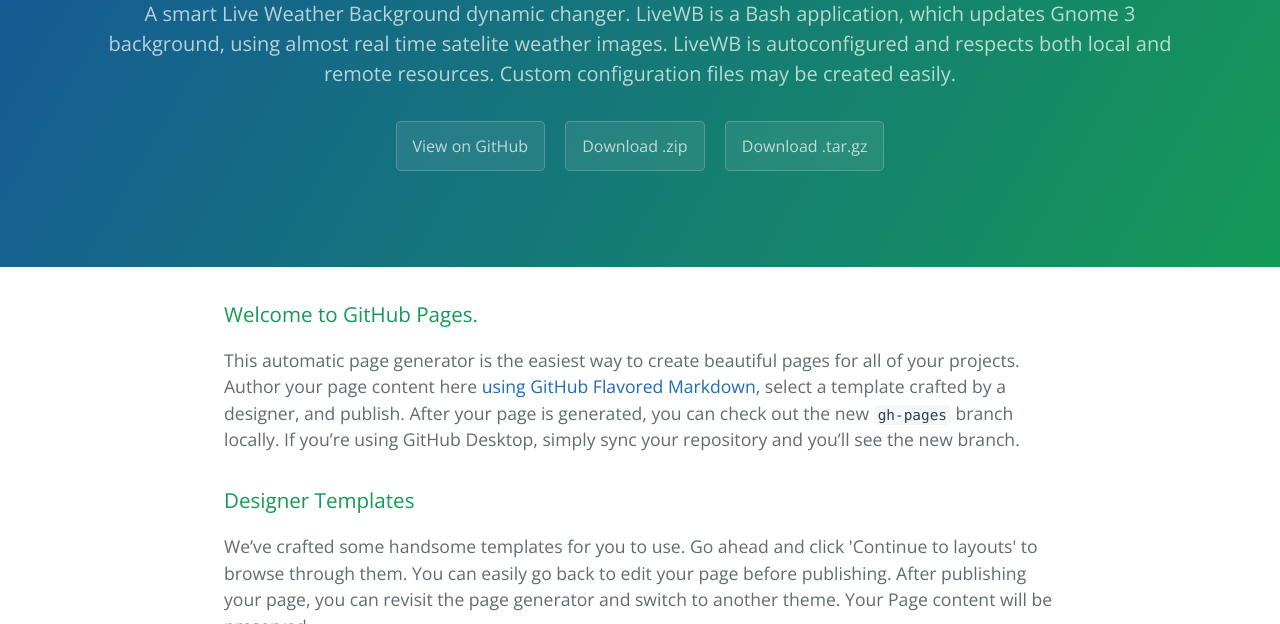
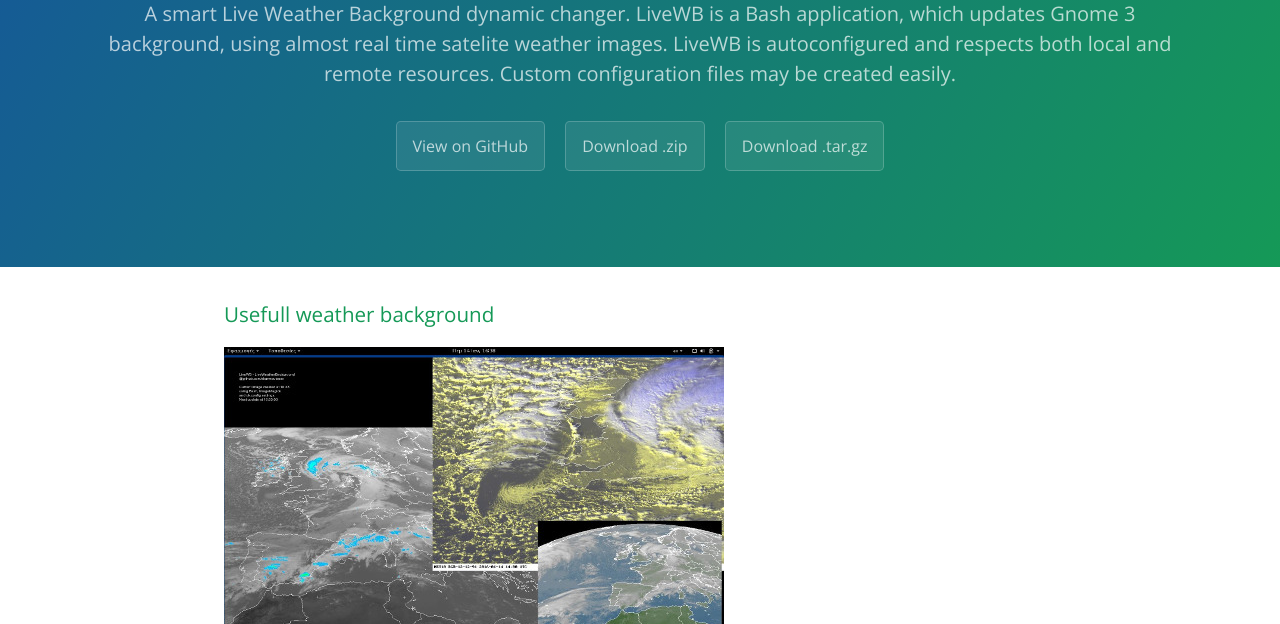
Before and after one commit to skarmoutsosv/LiveWB, a plain HTML site: page index.html in a window 1280 px wide. Shown: the part 176-800 px from the top of the page. Drawn offline with nearby package versions, Linux system fonts and the light colour scheme.

Commit message:
Added small image files

```diff
--- a/index.html
+++ b/index.html
@@ -20,9 +20,9 @@
 
     <section class="main-content">
       <h3>
-<a id="welcome-to-github-pages" class="anchor" href="#welcome-to-github-pages" aria-hidden="true"><span class="octicon octicon-link"></span></a>Welcome to GitHub Pages.</h3>
+<a id="welcome-to-github-pages" class="anchor" href="#welcome-to-github-pages" aria-hidden="true"><span class="octicon octicon-link"></span></a>Usefull weather background</h3>
 
-<p>This automatic page generator is the easiest way to create beautiful pages for all of your projects. Author your page content here <a href="https://guides.github.com/features/mastering-markdown/">using GitHub Flavored Markdown</a>, select a template crafted by a designer, and publish. After your page is generated, you can check out the new <code>gh-pages</code> branch locally. If you’re using GitHub Desktop, simply sync your repository and you’ll see the new branch.</p>
+<p><a href="LIveWB uk gnome.jpg"><img src="preview/LIveWB uk gnome small.jpg"></a>If you like your gnome desktop background to be usefull, checkout this image.  Author your page content here <a href="https://guides.github.com/features/mastering-markdown/">using GitHub Flavored Markdown</a>, select a template crafted by a designer, and publish. After your page is generated, you can check out the new <code>gh-pages</code> branch locally. If you’re using GitHub Desktop, simply sync your repository and you’ll see the new branch.</p>
 
 <h3>
 <a id="designer-templates" class="anchor" href="#designer-templates" aria-hidden="true"><span class="octicon octicon-link"></span></a>Designer Templates</h3>
```
Also changed, not shown: preview/LiveWB europe gnome small.jpg (added), preview/LiveWB europe gnome.jpg (renamed from preview/LiveWB europe screenshot.jpg), preview/LiveWB fr gnome small.jpg (added), preview/LiveWB fr gnome.jpg (renamed from preview/LiveWB fr screenshot.jpg), preview/LiveWB gr gnome small.jpg (added), preview/LiveWB gr gnome.jpg (renamed from preview/LiveWB gr screenshot.jpg), preview/LiveWB uk gnome small.jpg (added), preview/LiveWB uk gnome.jpg (renamed from preview/LIveWB uk screenshot.jpg), 1 other file.
